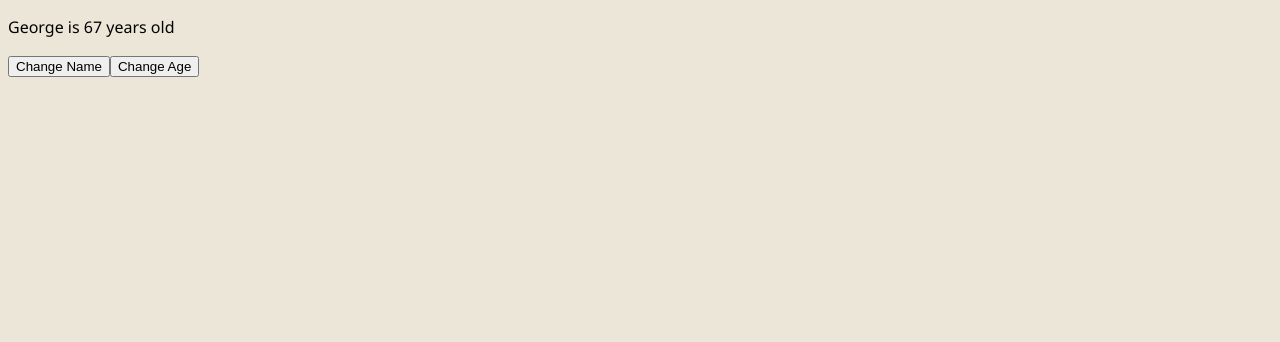
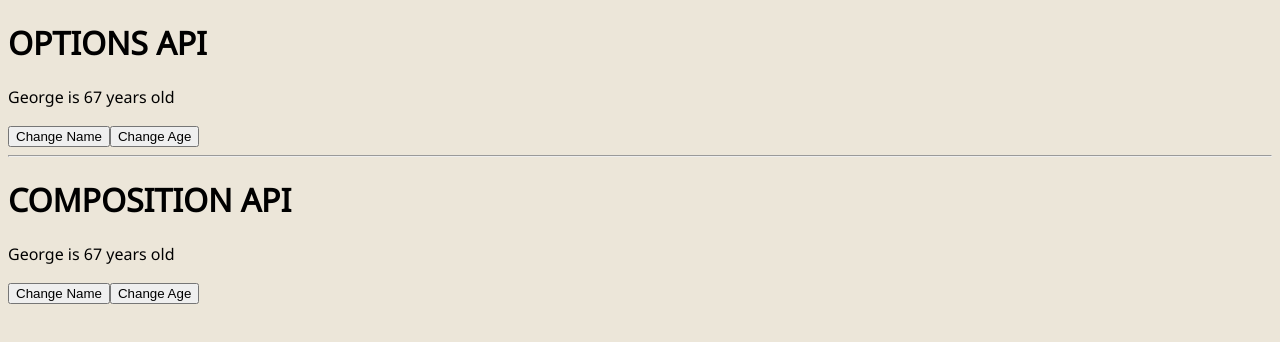
Before and after one commit to d3vkk/vue3-with-typescript-tutorial, a Vue app: page / in a window 1280 px wide. Shown: the top 342 px of the page. Built offline with nearby package versions, Linux system fonts and the light colour scheme.

Commit message:
feat: Composition API with typescript

```diff
--- a/src/App.vue
+++ b/src/App.vue
@@ -1,15 +1,22 @@
 <template>
   <div class="app">
+    <h1>OPTIONS API</h1>
     <p>{{ name }} is {{ age }} years old</p>
     <button @click="changeName('Hue')">Change Name</button>
     <button @click="changeAge('88')">Change Age</button>
+    <hr>
+    <AppTwo/>
   </div>
 </template>
 
 <script lang="ts">
 import { defineComponent } from "vue";
+import AppTwo from "./components/AppTwo.vue";
 
 export default defineComponent({
+  components: {
+    AppTwo,
+  },
   data() {
     return {
       name: "George",
--- /dev/null
+++ b/src/components/AppTwo.vue
@@ -0,0 +1,48 @@
+<template>
+  <div class="app">
+    <h1>COMPOSITION API</h1>
+    <p>{{ name }} is {{ age }} years old</p>
+    <button @click="changeName('Hue')">Change Name</button>
+    <button @click="changeAge('88')">Change Age</button>
+  </div>
+</template>
+
+<script lang="ts">
+import { defineComponent, reactive, toRefs, ref } from "vue";
+
+export default defineComponent({
+  setup() {
+    // WITH REACTIVE
+    // const state = reactive({
+    //   name: "George",
+    //   age: 67 as number | string,
+    // });
+
+    // return { ...toRefs(state) };
+
+    // WITH REFS
+    const name = ref("George");
+    // Generics are used in refs instead of Type Assertion
+    const age = ref<number | string>(67);
+
+    // Parameter label has to be changed to distinguish it from global variable
+    function changeName(nameInput: string) {
+      name.value = nameInput;
+    }
+
+    function changeAge(ageInput: string) {
+      age.value = ageInput;
+    }
+
+    return {
+      name: name,
+      age: age,
+      changeName: changeName,
+      changeAge: changeAge,
+    };
+  },
+});
+</script>
+
+<style scoped>
+</style>
```
